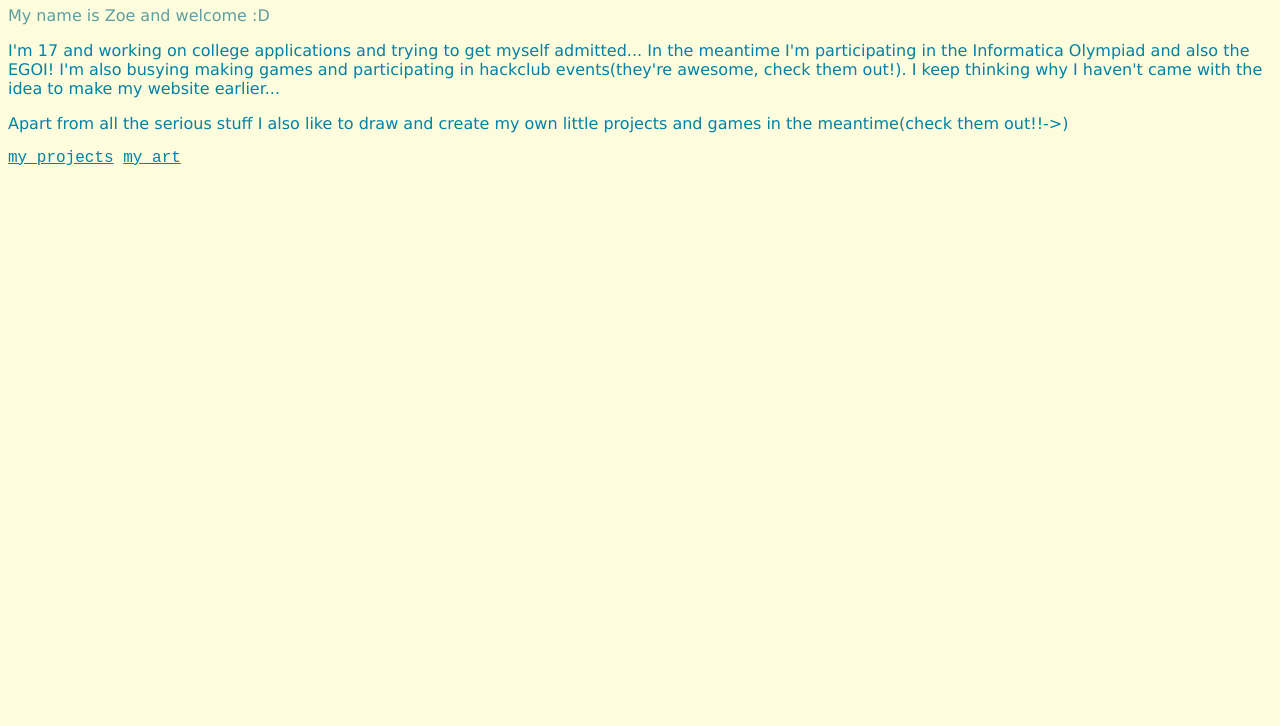
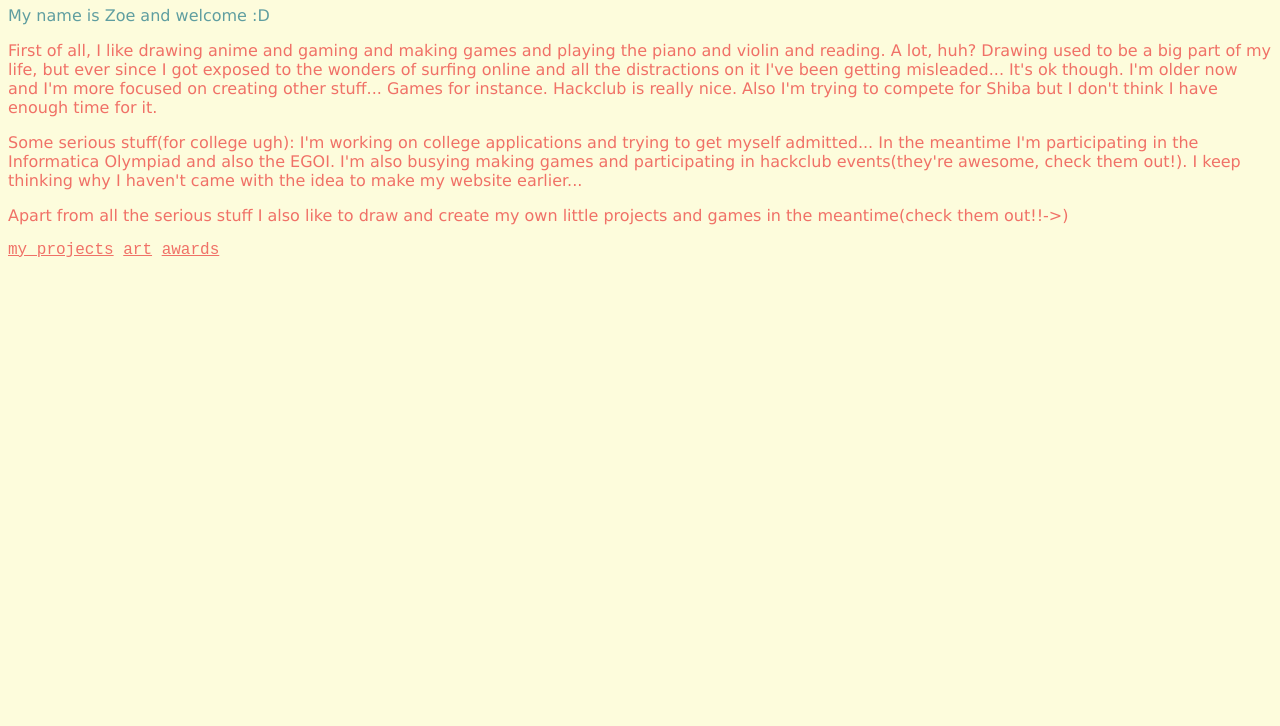
Before and after one commit to qwwertyz/My-website, a plain HTML site: page index.html in a window 1280 px wide. Shown: the part 74-800 px from the top of the page. Drawn offline with Linux system fonts and the light colour scheme.

Commit message:
V3. Added multiple pages & text

```diff
--- a/index.html
+++ b/index.html
@@ -5,21 +5,36 @@
 <head>
     <link rel="stylesheet" href="styles.css">
 </head>
+
 <body style="background-color:#FDFCDC">
-    <h1 style="background-color: #FED9B7;">Welcome to my website :D</h1>
+    <h1 style="background-color: #FED9B7;">Welcome to my website!</h1>
 
     <p style="color: cadetblue;">My name is Zoe and welcome :D</p>
-    <p>I'm 17 and working on college applications and trying
+    <p>First of all, I like drawing anime and gaming and making games
+        and playing the piano and violin and reading. A lot, huh?
+        Drawing used to be a big part of my life, but ever since
+        I got exposed to the wonders of surfing online and all the
+        distractions on it I've been getting misleaded... It's ok
+        though. I'm older now and I'm more focused on creating other
+        stuff... Games for instance. Hackclub is really nice.
+         Also I'm trying to compete for Shiba but I don't think
+        I have enough time for it.
+
+
+    </p>
+    <p>Some serious stuff(for college ugh):
+        I'm working on college applications and trying
         to get myself admitted... In the meantime I'm participating in
-        the Informatica Olympiad and also the EGOI! I'm also busying
+        the Informatica Olympiad and also the EGOI. I'm also busying
         making games and participating in hackclub events(they're awesome,
         check them out!). I keep thinking why I haven't came with the idea
-        to make my website earlier...
-    </p>
+        to make my website earlier...</p>
     <p>Apart from all the serious stuff
         I also like to draw and create my own little projects and
         games in the meantime(check them out!!->)</p>
 
 <a href="projects.html">my projects</a>
-<a href="">my art</a>
+<a href="art.html">art</a>
+<a href="awards.html">awards</a>
 </body>
+</html>
--- a/styles.css
+++ b/styles.css
@@ -7,8 +7,8 @@
     --ccindigo:#0081A7;
 }
 * {
-    color: #0081A7;
-    font-family: 'Courier New', Courier, monospace;
+    color:#F07167;
+    font-family: Courier New, 'Courier', monospace;
 }
 /*
 this will affect the <body></body> tag.
@@ -18,7 +18,7 @@ body {
     background-color: var(--ccbeige);
 }
 p{
-    font-family: Verdana, Geneva, Tahoma, sans-serif;
+    font-family: 'Verdana', Geneva, Tahoma, sans-serif;
     font-size: medium;
 }
 h1 {
```
Also changed, not shown: art.html (added, +18 -0 lines), awards.html (added, +12 -0 lines), projects.html (+17 -1 lines), images/Joy of coding-certificate-UMichigan.png (added), images/SAT.png (added), 5 other files.
